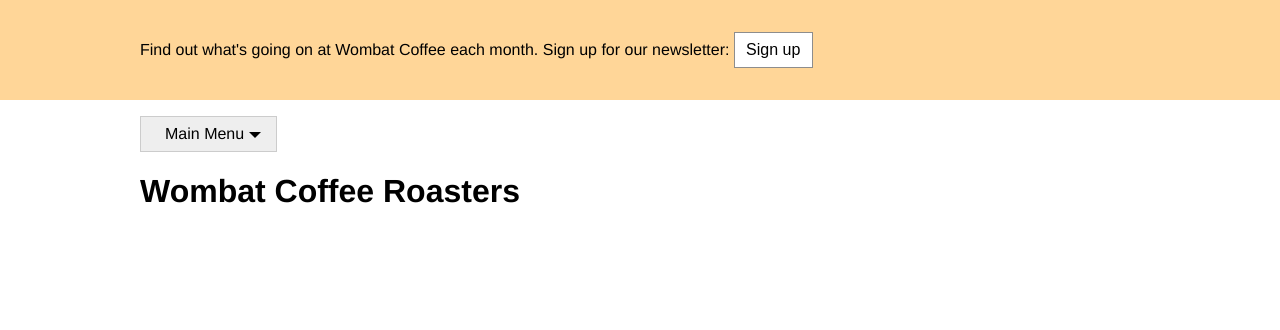
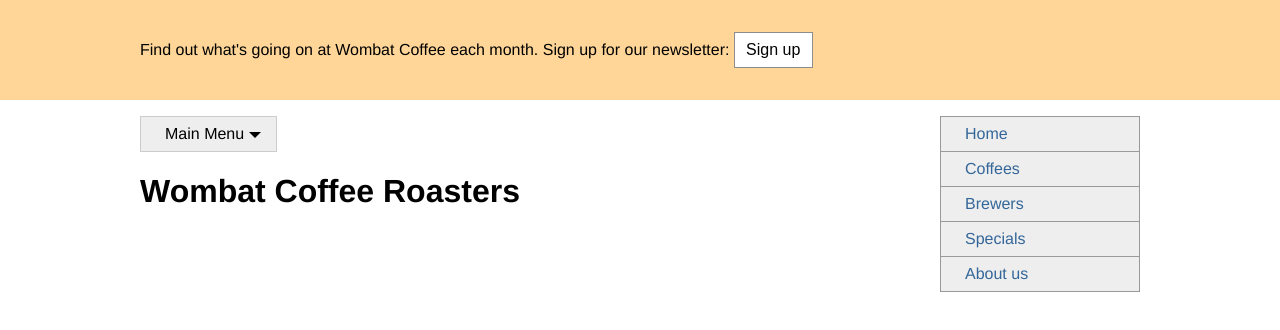
Before and after one commit to gusdecante/css-in-depth, a plain HTML site: page positioning&stacking-context/modal/index.html in a window 1280 px wide. Shown: the top 330 px of the page. Drawn offline with Linux system fonts and the light colour scheme.

Commit message:
Creating a element with sticky positioning

```diff
--- a/positioning&stacking-context/modal/index.html
+++ b/positioning&stacking-context/modal/index.html
@@ -33,6 +33,7 @@
     </div>
 
     <div class="container">
+      <main class="col-main">
         <nav>
           <div class="dropdown">
             <div class="dropdown-label">Main Menu</div>
@@ -48,6 +49,18 @@
           </div>
         </nav>
         <h1>Wombat Coffee Roasters</h1>
+      </main>
+      <aside class="col-sidebar">
+        <div class="affix">
+          <ul class="submenu">
+            <li><a href="/">Home</a></li>
+            <li><a href="/">Coffees</a></li>
+            <li><a href="/">Brewers</a></li>
+            <li><a href="/">Specials</a></li>
+            <li><a href="/">About us</a></li>
+          </ul>
+        </div>
+      </aside>
     </div>
     <script src="index.js" type="text/javascript"></script>
   </body>
--- a/positioning&stacking-context/modal/style.css
+++ b/positioning&stacking-context/modal/style.css
@@ -10,7 +10,7 @@
 
 body {
   font-family: Helvetica, Arial, sans-serif;
-  min-height: 200vh;
+  min-height: 500vh;
   margin: 0;
 }
 
@@ -83,9 +83,24 @@
 }
 
 .container {
+  display: flex;
   width: 80%;
   max-width: 1000px;
   margin: 1em auto;
+  height: 100vw;
+}
+
+.col-main {
+  flex: 1 80%;
+}
+
+.col-sidebar {
+  flex: 20%;
+}
+
+.affix {
+  position: sticky;
+  top: 1em;
 }
 
 .dropdown {
```
Lines whose indentation alone changed are shown as unchanged.
